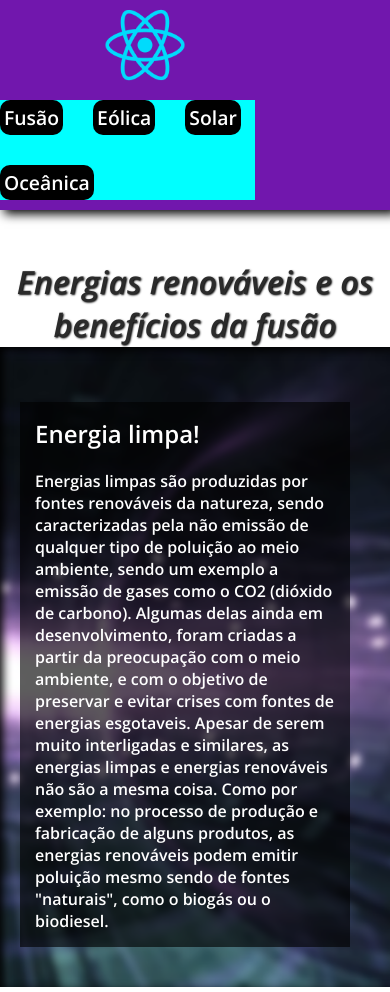
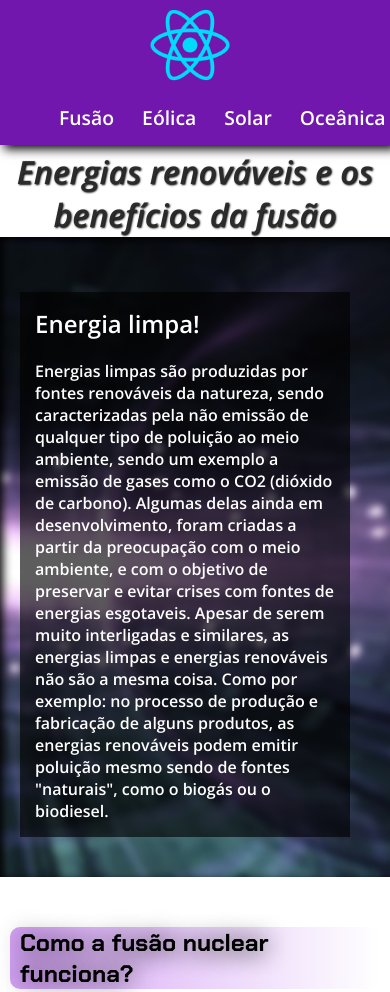
Before and after one commit to Fabricio-Gabriel/APS-PWR, a plain HTML site: page index.html in a window 390 px wide. Shown: the top 992 px of the page. Drawn offline with nearby package versions, Linux system fonts and the light colour scheme.

Commit message:
ajustes finais

```diff
--- a/CSS/style.css
+++ b/CSS/style.css
@@ -40,7 +40,7 @@ nav {
     padding-bottom: 10px;
     font-weight: bolder;
     gap: 0px;
-
+    position: absolute;
 
 }
 
@@ -51,10 +51,7 @@ p {
 .listas, .listas-nav {
     list-style: none;
     display: flex;
-    gap: 30px;
-    margin-right: 20px;
     font-size: 1.1em;
-    flex-wrap: wrap;
 }
 
 
@@ -62,6 +59,12 @@ p {
 .listas-nav {
     padding: 4px;
     border-radius: 10px;
+}
+
+.listas {
+    position: relative;
+    left: 5px;
+    gap: 20px;
 }
 
 
@@ -82,6 +85,7 @@ a {
     height: 90px;
     justify-self: flex-start;
     margin-bottom: 10px;
+    position: relative;
 }
 
 @media screen and (max-width: 600px) {
@@ -91,22 +95,36 @@ a {
 
     .logo {
         margin-right: 60px;
+        left: 50px;
     }
+
 
     .listas-nav {
         margin: 0;
-        background-color: black;
     }
 
     .listas {
         margin-right: 135px;
-        background-color: aqua;
+        left: 50px;
     }
 }
 
+@media screen and (max-width: 450px) {
+    .listas {
+        left: 55px;
+        width: 300px;
+    }
+
+    .logo {
+        left: 45px;
+    }
+
+
+}
 main {
     margin: 0 auto;
     width: 100vw;
+    margin-top: 120px;
 }
 
 .text-main {
```
